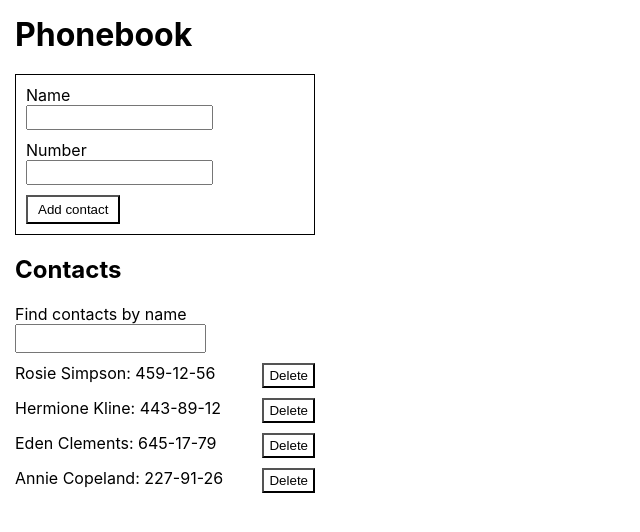
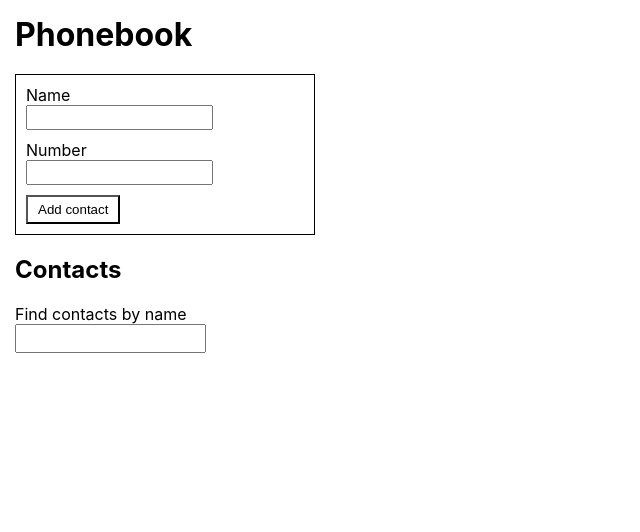
Before and after one commit to verado-batsu/goit-react-hw-03-phonebook, a React (Create React App) app: page / in a window 1280 px wide. Shown: the top 532 px of the page, without its empty margins (0-640 px from the left). Built offline with nearby package versions, Linux system fonts and the light colour scheme.

Commit message:
hw is done

```diff
--- a/src/components/App/App.jsx
+++ b/src/components/App/App.jsx
@@ -4,15 +4,36 @@ import { Filter } from 'components/Filter/Filter';
 import { ContactList } from 'components/ContactList/ContactList';
 
 import { Container } from 'components/App/App.styled';
+
+const contacts = 'contacts';
 export class App extends Component {
 	state = {
-		contacts: [
-			{id: 'id-1', name: 'Rosie Simpson', number: '459-12-56'},
-			{id: 'id-2', name: 'Hermione Kline', number: '443-89-12'},
-			{id: 'id-3', name: 'Eden Clements', number: '645-17-79'},
-			{id: 'id-4', name: 'Annie Copeland', number: '227-91-26'},
+		[contacts]: [
+			// {id: 'id-1', name: 'Rosie Simpson', number: '459-12-56'},
+			// {id: 'id-2', name: 'Hermione Kline', number: '443-89-12'},
+			// {id: 'id-3', name: 'Eden Clements', number: '645-17-79'},
+			// {id: 'id-4', name: 'Annie Copeland', number: '227-91-26'},
 		],
 		filter: '',
+	}
+
+	componentDidMount() {
+		const contactsFromStorage = localStorage.getItem(contacts);
+
+		if (contactsFromStorage) {
+			const parsedContacts = JSON.parse(contactsFromStorage);
+
+			this.setState({
+				[contacts]: parsedContacts,
+			})
+		}
+
+	}
+
+	componentDidUpdate(prevProps, prevState) {
+		if (prevState[contacts].length !== this.state[contacts].length) {
+			localStorage.setItem(contacts, JSON.stringify(this.state[contacts]));
+		}
 	}
 
 	handleChange = (e) => {
```
